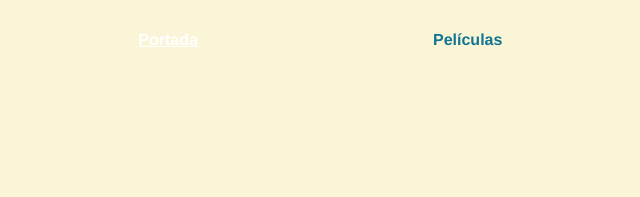
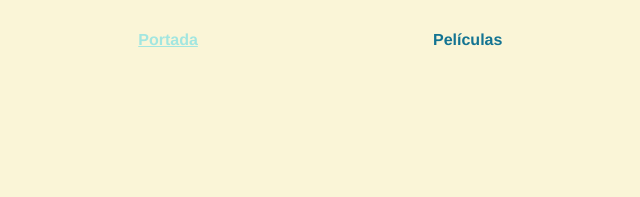
Before and after one commit to vale-herrera/dno037-clase-8, a plain HTML site: page index.html in a window 1280 px wide. Shown: the top 197 px of the page, 0-640 px from the left. Drawn offline with Linux system fonts and the light colour scheme.

Commit message:
Add files via upload

```diff
--- a/style.css
+++ b/style.css
@@ -28,7 +28,7 @@ a {
 }
 
 a:hover {
-    color: rgba(84, 111, 141, 0.75);
+    color: rgba(162, 230, 224, 0.75);
 }
 
 :hover{
@@ -57,7 +57,7 @@ nav p, footer p {
 
 .active {
     text-decoration: underline;
-    color: white;
+    color: #a2e6e0;
 }
 
 /* para la página de portada */
```
